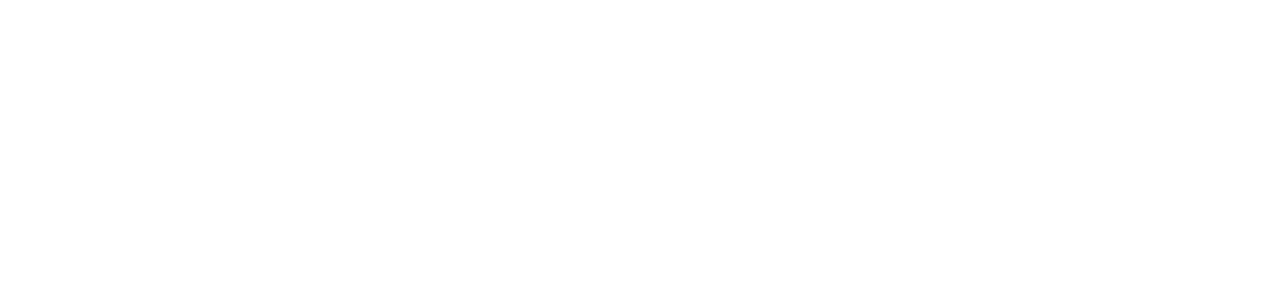
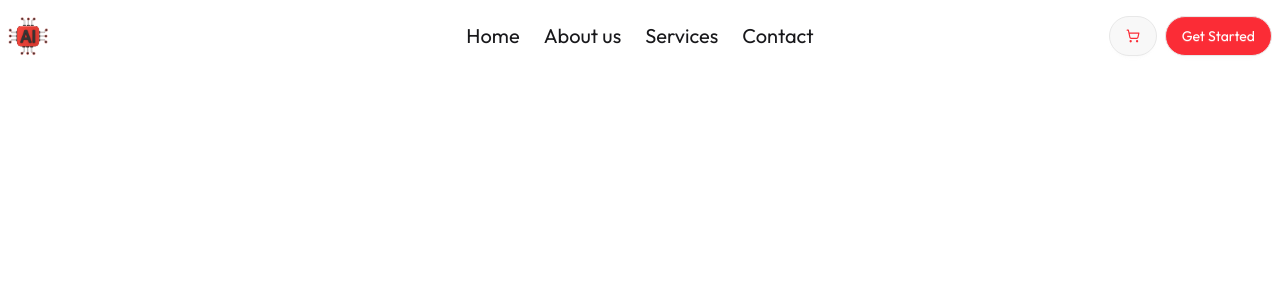
Before and after one commit to Saha-Ovi/the-ai-shop, a React (Vite) app: page / in a window 1280 px wide. Shown: the top 300 px of the page. Built offline with nearby package versions, Linux system fonts and the light colour scheme.

Commit message:
Navbar added

```diff
--- a/index.html
+++ b/index.html
@@ -1,5 +1,5 @@
 <!doctype html>
-<html lang="en">
+<html lang="en" data-theme="light">
   <head>
     <meta charset="UTF-8" />
     <link rel="icon" type="image/svg+xml" href="/favicon.svg" />
--- a/package.json
+++ b/package.json
@@ -13,6 +13,7 @@
     "@tailwindcss/vite": "^4.2.2",
     "react": "^19.2.4",
     "react-dom": "^19.2.4",
+    "react-icons": "^5.6.0",
     "react-toastify": "^11.0.5",
     "tailwindcss": "^4.2.2"
   },
--- a/src/App.jsx
+++ b/src/App.jsx
@@ -1,11 +1,21 @@
 import './App.css'
+import Navbar from './components/Navbar/Navbar'
 
 function App() {
 
 
   return (
     <>
+     <header>
+    <Navbar/>
+     </header>
+     <main>
 
+     </main>
+
+     <footer>
+
+     </footer>
 
 
     </>
--- /dev/null
+++ b/src/components/Navbar/Navbar.jsx
@@ -0,0 +1,42 @@
+import React from 'react';
+import { LuShoppingCart } from 'react-icons/lu';
+import navImg from "../../assets/logo.png"
+
+const Navbar = () => {
+    return (
+        <div className='container mx-auto'>
+            <div className="navbar bg-base-100">
+                <div className="navbar-start">
+                    <div className="dropdown">
+                        <div tabIndex={0} role="button" className="btn btn-ghost lg:hidden">
+                            <svg xmlns="http://www.w3.org/2000/svg" className="h-5 w-5" fill="none" viewBox="0 0 24 24" stroke="currentColor"> <path strokeLinecap="round" strokeLinejoin="round" strokeWidth="2" d="M4 6h16M4 12h8m-8 6h16" /> </svg>
+                        </div>
+                        <ul
+                            tabIndex="-1"
+                            className="menu menu-sm dropdown-content bg-base-100 rounded-box z-1 mt-3 w-52 p-2 shadow">
+                            <li><a>Home</a></li>
+                            <li><a>About us</a></li>
+                            <li><a>Services</a></li>
+                            <li><a>Contact</a></li>
+                        </ul>
+                    </div>
+                    <img className='w-10' src={navImg} alt="Navbar Image"></img>
+                </div>
+                <div className="navbar-center hidden lg:flex">
+                    <ul className="menu menu-horizontal px-1">
+                        <li className='font-semibold text-xl'><a>Home</a></li>
+                        <li className='font-semibold text-xl'><a>About us</a></li>
+                        <li className='font-semibold text-xl'><a>Services</a></li>
+                        <li className='font-semibold text-xl'><a>Contact</a></li>
+                    </ul>
+                </div>
+                <div className="navbar-end gap-2">
+                    <a className='btn text-red-500 rounded-full'><LuShoppingCart /></a>
+                    <a className="btn bg-red-500 text-white rounded-3xl">Get Started</a>
+                </div>
+            </div>
+        </div>
+    );
+};
+
+export default Navbar;
```
Also changed, not shown: src/components/Banner/Banner.jsx (added), 1 other file (tests, documents, lock files or other folders).
